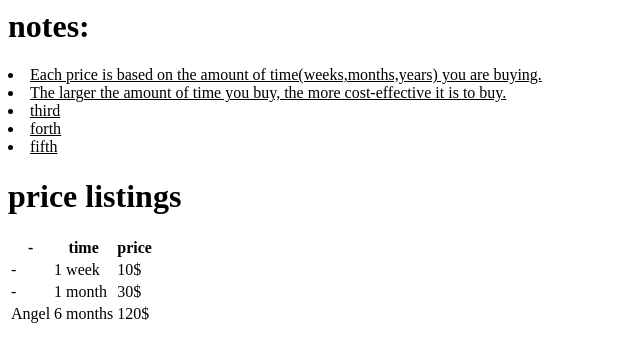
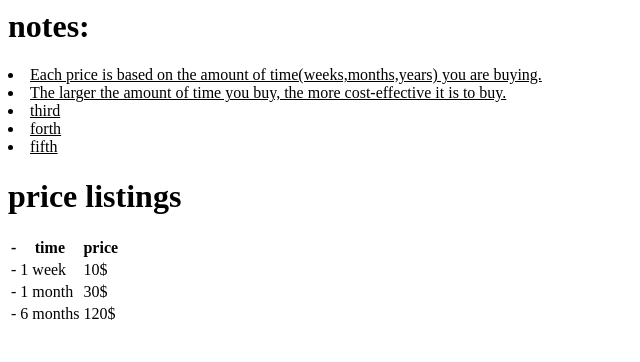
Before and after one commit to tcunha27/tcunha27.github.io, a plain HTML site: page index.html in a window 1280 px wide. Shown: the whole page, without its empty margins (0-640 px from the left). Drawn offline with Linux system fonts and the light colour scheme.

Commit message:
Update index.html

```diff
--- a/index.html
+++ b/index.html
@@ -36,7 +36,7 @@ price listings</h1>
                     <td>30$</td>
                 </tr>
                 <tr>
-                    <td>Angel</td>
+                    <td>-</td>
                     <td>6 months</td>
                     <td>120$</td>
                 </tr>
```
